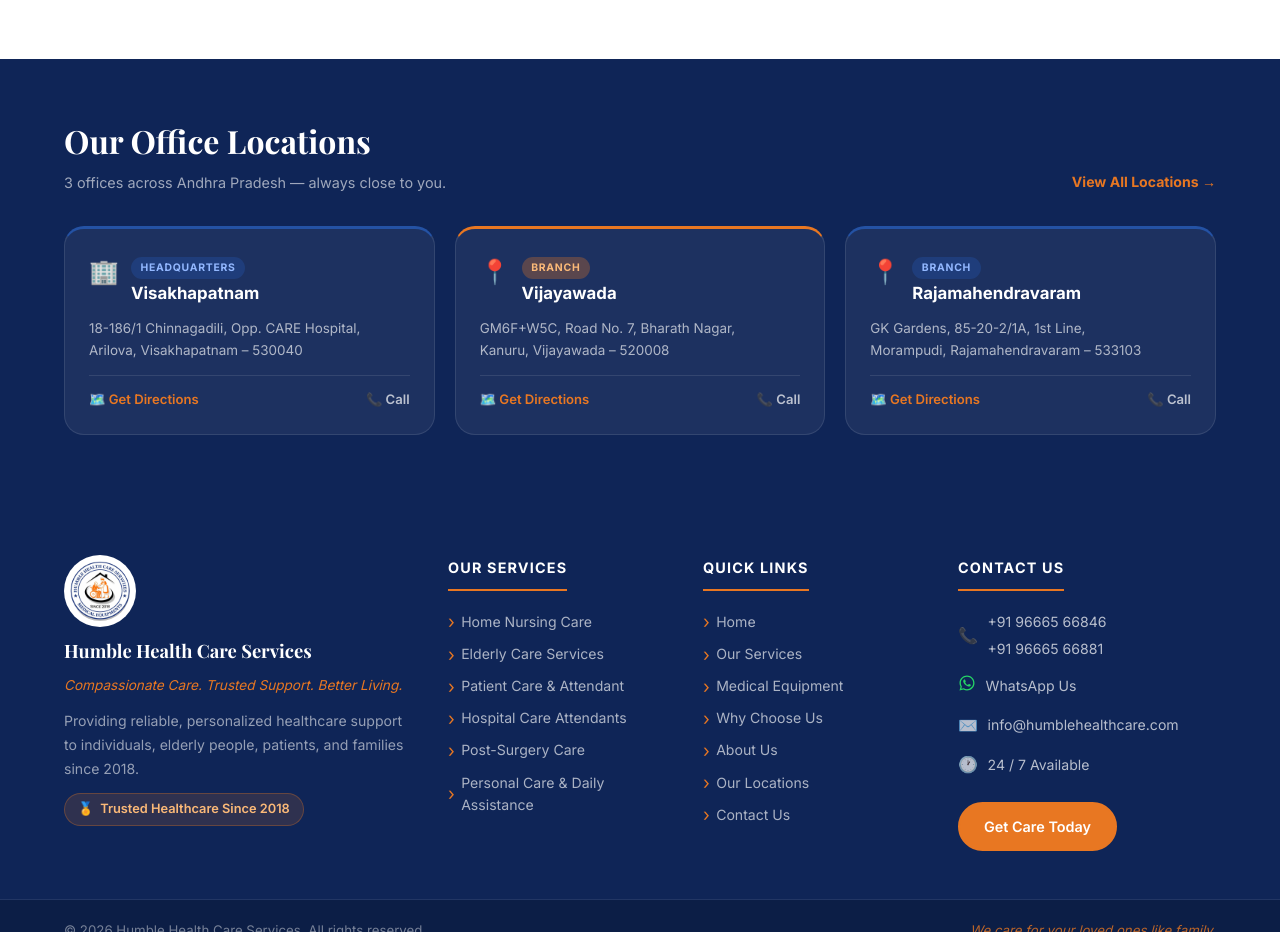
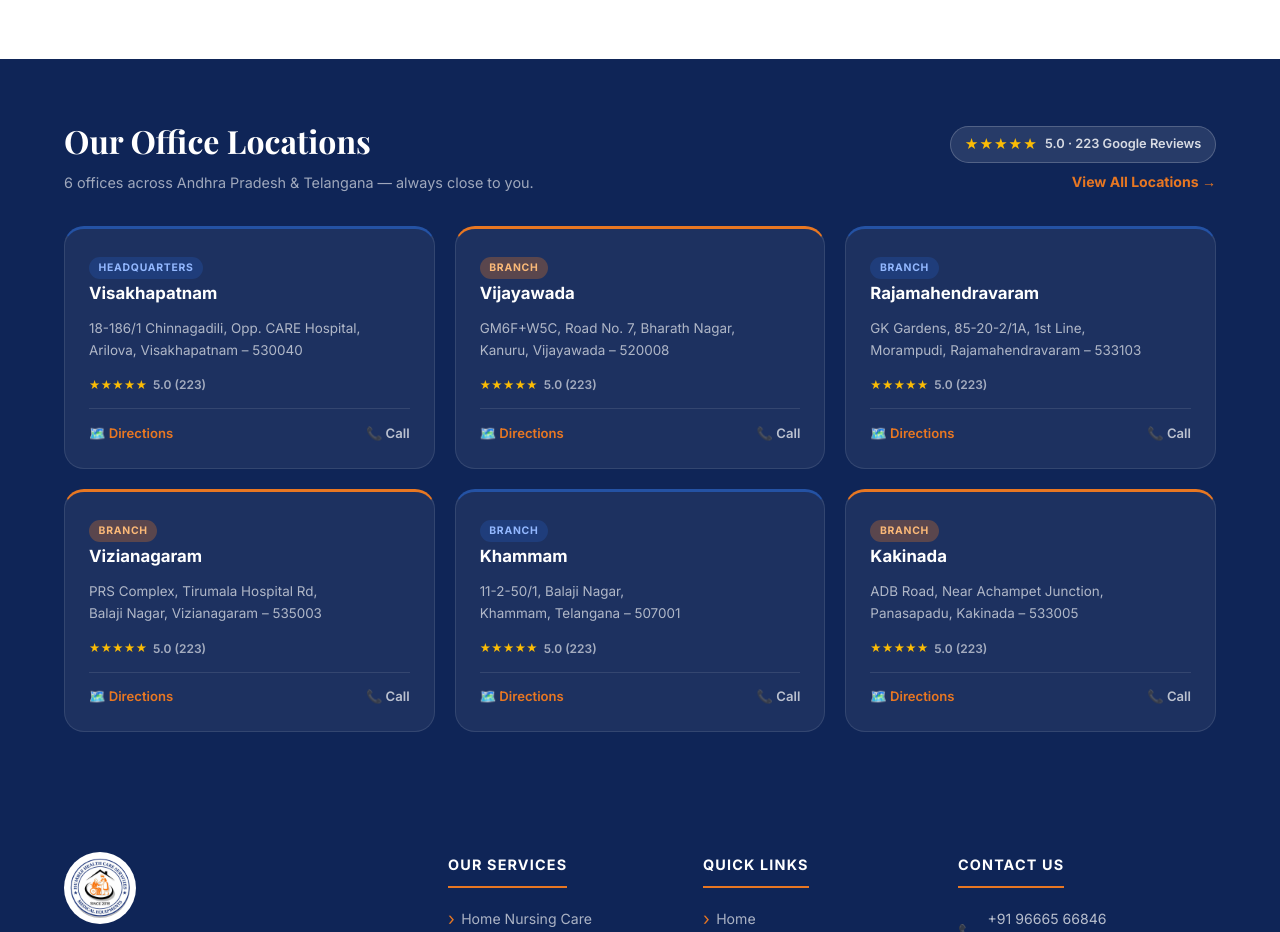
Before and after one commit to Snapbrio321/HumbleHomeCare, a React (Vite) app: page / in a window 1280 px wide. Shown: the part 6280-7212 px from the top of the page. Built offline with nearby package versions, Linux system fonts and the light colour scheme.

Commit message:
feat: add 6 locations (Vizianagaram, Khammam, Kakinada) + 5.0 star 223 reviews on every location card

```diff
--- a/src/components/LocationsStrip.css
+++ b/src/components/LocationsStrip.css
@@ -121,3 +121,53 @@
 @media (max-width: 600px) {
   .ls-grid { grid-template-columns: 1fr; }
 }
+
+/* ── Rating in header ───────────────── */
+.ls-header-right {
+  display: flex;
+  flex-direction: column;
+  align-items: flex-end;
+  gap: .5rem;
+}
+
+.ls-rating-badge {
+  display: inline-flex;
+  align-items: center;
+  gap: .45rem;
+  background: rgba(255,255,255,.1);
+  border: 1px solid rgba(255,255,255,.2);
+  border-radius: 50px;
+  padding: .35rem .85rem;
+  white-space: nowrap;
+}
+
+.ls-stars {
+  color: #FBBC05;
+  font-size: .95rem;
+  letter-spacing: 1px;
+}
+
+.ls-rating-text {
+  font-size: .8rem;
+  font-weight: 600;
+  color: rgba(255,255,255,.82);
+}
+
+/* ── Rating mini on each card ───────── */
+.ls-rating-mini {
+  display: flex;
+  align-items: center;
+  gap: .35rem;
+}
+
+.ls-stars-mini {
+  color: #FBBC05;
+  font-size: .78rem;
+  letter-spacing: .5px;
+}
+
+.ls-rating-mini-text {
+  font-size: .75rem;
+  font-weight: 600;
+  color: rgba(255,255,255,.6);
+}
--- a/src/components/LocationsStrip.jsx
+++ b/src/components/LocationsStrip.jsx
@@ -8,7 +8,6 @@
     address: '18-186/1 Chinnagadili, Opp. CARE Hospital,\nArilova, Visakhapatnam – 530040',
     mapLink: 'https://maps.google.com/?q=18-186/1+Chinnagadili,+Arilova,+Visakhapatnam+530040',
     color: 'blue',
-    icon: '🏢',
   },
   {
     city: 'Vijayawada',
@@ -16,7 +15,6 @@
     address: 'GM6F+W5C, Road No. 7, Bharath Nagar,\nKanuru, Vijayawada – 520008',
     mapLink: 'https://maps.google.com/?q=GM6F+W5C,Kanuru,Vijayawada,Andhra+Pradesh+520008',
     color: 'orange',
-    icon: '📍',
   },
   {
     city: 'Rajamahendravaram',
@@ -24,7 +22,27 @@
     address: 'GK Gardens, 85-20-2/1A, 1st Line,\nMorampudi, Rajamahendravaram – 533103',
     mapLink: 'https://maps.google.com/?q=85-20-2/1A,Morampudi,Rajamahendravaram,Andhra+Pradesh+533103',
     color: 'blue',
-    icon: '📍',
+  },
+  {
+    city: 'Vizianagaram',
+    tag: 'Branch',
+    address: 'PRS Complex, Tirumala Hospital Rd,\nBalaji Nagar, Vizianagaram – 535003',
+    mapLink: 'https://maps.google.com/?q=PRS+Complex,+Tirumala+Hospital+Rd,+Vizianagaram+535003',
+    color: 'orange',
+  },
+  {
+    city: 'Khammam',
+    tag: 'Branch',
+    address: '11-2-50/1, Balaji Nagar,\nKhammam, Telangana – 507001',
+    mapLink: 'https://maps.google.com/?q=11-2-50/1,+Balaji+Nagar,+Khammam,+Telangana+507001',
+    color: 'blue',
+  },
+  {
+    city: 'Kakinada',
+    tag: 'Branch',
+    address: 'ADB Road, Near Achampet Junction,\nPanasapadu, Kakinada – 533005',
+    mapLink: 'https://maps.google.com/?q=ADB+Rd,+Panasapadu,+Kakinada,+Andhra+Pradesh+533005',
+    color: 'orange',
   },
 ];
 
@@ -34,21 +52,22 @@
       <div className="container">
         <div className="ls-header">
           <div>
-            <h2 className="ls-title" id="ls-heading">
-              Our Office Locations
-            </h2>
-            <p className="ls-sub">3 offices across Andhra Pradesh — always close to you.</p>
+            <h2 className="ls-title" id="ls-heading">Our Office Locations</h2>
+            <p className="ls-sub">6 offices across Andhra Pradesh &amp; Telangana — always close to you.</p>
           </div>
-          <Link to="/locations" className="ls-view-all">
-            View All Locations →
-          </Link>
+          <div className="ls-header-right">
+            <div className="ls-rating-badge">
+              <span className="ls-stars">★★★★★</span>
+              <span className="ls-rating-text">5.0 · 223 Google Reviews</span>
+            </div>
+            <Link to="/locations" className="ls-view-all">View All Locations →</Link>
+          </div>
         </div>
 
         <div className="ls-grid">
           {locations.map((loc) => (
             <div key={loc.city} className={`ls-card ls-card--${loc.color}`}>
               <div className="ls-card-top">
-                <span className="ls-icon" aria-hidden="true">{loc.icon}</span>
                 <div>
                   <span className={`ls-tag ls-tag--${loc.color}`}>{loc.tag}</span>
                   <h3 className="ls-city">{loc.city}</h3>
@@ -59,9 +78,13 @@
                   <span key={i}>{line}<br /></span>
                 ))}
               </p>
+              <div className="ls-rating-mini">
+                <span className="ls-stars-mini">★★★★★</span>
+                <span className="ls-rating-mini-text">5.0 (223)</span>
+              </div>
               <div className="ls-card-footer">
                 <a href={loc.mapLink} target="_blank" rel="noopener noreferrer" className="ls-directions">
-                  🗺️ Get Directions
+                  🗺️ Directions
                 </a>
                 <a href="tel:+919666566846" className="ls-call">📞 Call</a>
               </div>
--- a/src/pages/LocationsPage.css
+++ b/src/pages/LocationsPage.css
@@ -220,3 +220,45 @@
   .loc-call-btn, .loc-map-btn { width: 100%; justify-content: center; text-align: center; }
   .loc-hero-stats { gap: .75rem; }
 }
+
+/* ── Google Rating Badge ─────────────── */
+.loc-rating {
+  display: flex;
+  align-items: center;
+  gap: 0.5rem;
+  background: var(--gray-50);
+  border: 1.5px solid var(--gray-200);
+  border-radius: 50px;
+  padding: 0.4rem 0.9rem;
+  width: fit-content;
+  flex-wrap: wrap;
+}
+
+.loc-rating-stars {
+  color: #FBBC05;
+  font-size: 0.95rem;
+  letter-spacing: 1px;
+  line-height: 1;
+}
+
+.loc-rating-score {
+  font-size: 0.9rem;
+  font-weight: 800;
+  color: var(--blue-dark);
+}
+
+.loc-rating-count {
+  font-size: 0.8rem;
+  color: var(--gray-600);
+  font-weight: 500;
+}
+
+.loc-rating-google {
+  display: flex;
+  align-items: center;
+  border-left: 1px solid var(--gray-200);
+  padding-left: 0.5rem;
+  margin-left: 0.1rem;
+  transition: opacity .2s;
+}
+.loc-rating-google:hover { opacity: .75; }
--- a/src/pages/LocationsPage.jsx
+++ b/src/pages/LocationsPage.jsx
@@ -45,6 +45,48 @@
     color: 'blue',
     tag: '',
   },
+  {
+    id: 4,
+    city: 'Vizianagaram',
+    label: 'Branch Office',
+    address: 'PRS Complex, Tirumala Hospital Road,\nNear R.T.C. Complex, Siddarth Nagar,\nBalaji Nagar, Vizianagaram,\nAndhra Pradesh – 535003',
+    phone1: '+91 96665 66846',
+    phone2: '+91 96665 66881',
+    email: 'info@humblehealthcare.com',
+    hours: 'Mon – Sun: 24 / 7 Available',
+    mapLink: 'https://maps.google.com/?q=PRS+Complex,+Tirumala+Hospital+Rd,+near+RTC+Complex,+Siddarth+Nagar,+Balaji+Nagar,+Vizianagaram,+Andhra+Pradesh+535003',
+    mapSrc: 'https://www.google.com/maps/embed?pb=!1m18!1m12!1m3!1d3794.5!2d83.3960!3d18.1190!2m3!1f0!2f0!3f0!3m2!1i1024!2i768!4f13.1!3m3!1m2!1s0x3a3c4a1e1e1e1e1f%3A0x0!2sVizianagaram%2C%20Andhra%20Pradesh!5e0!3m2!1sen!2sin!4v1700000000004!5m2!1sen!2sin',
+    color: 'orange',
+    tag: '',
+  },
+  {
+    id: 5,
+    city: 'Khammam',
+    label: 'Branch Office',
+    address: '11-2-50/1, Balaji Nagar,\nKhammam,\nTelangana – 507001',
+    phone1: '+91 96665 66846',
+    phone2: '+91 96665 66881',
+    email: 'info@humblehealthcare.com',
+    hours: 'Mon – Sun: 24 / 7 Available',
+    mapLink: 'https://maps.google.com/?q=11-2-50/1,+Balaji+Nagar,+Khammam,+Telangana+507001',
+    mapSrc: 'https://www.google.com/maps/embed?pb=!1m18!1m12!1m3!1d3820.0!2d80.1520!3d17.2470!2m3!1f0!2f0!3f0!3m2!1i1024!2i768!4f13.1!3m3!1m2!1s0x3a334ef2b2b2b2b3%3A0x0!2sKhammam%2C%20Telangana!5e0!3m2!1sen!2sin!4v1700000000005!5m2!1sen!2sin',
+    color: 'blue',
+    tag: '',
+  },
+  {
+    id: 6,
+    city: 'Kakinada',
+    label: 'Branch Office',
+    address: 'ADB Road, Near Achampet Junction,\nPanasapadu, Kakinada,\nAndhra Pradesh – 533005',
+    phone1: '+91 96665 66846',
+    phone2: '+91 96665 66881',
+    email: 'info@humblehealthcare.com',
+    hours: 'Mon – Sun: 24 / 7 Available',
+    mapLink: 'https://maps.google.com/?q=ADB+Rd,+near+Achampet+Junction,+Panasapadu,+Kakinada,+Andhra+Pradesh+533005',
+    mapSrc: 'https://www.google.com/maps/embed?pb=!1m18!1m12!1m3!1d3812.0!2d82.2380!3d16.9640!2m3!1f0!2f0!3f0!3m2!1i1024!2i768!4f13.1!3m3!1m2!1s0x3a382b2b2b2b2b2c%3A0x0!2sPanasapadu%2C%20Kakinada%2C%20Andhra%20Pradesh!5e0!3m2!1sen!2sin!4v1700000000006!5m2!1sen!2sin',
+    color: 'orange',
+    tag: '',
+  },
 ];
 
 function OfficeCard({ office, index }) {
@@ -59,6 +101,26 @@
         </div>
         <h2 className="loc-city">{office.city}</h2>
 
+        {/* Google Rating Badge */}
+        <div className="loc-rating">
+          <div className="loc-rating-stars" aria-label="5 star rating">★★★★★</div>
+          <span className="loc-rating-score">5.0</span>
+          <span className="loc-rating-count">(223 Google Reviews)</span>
+          <a
+            href="https://www.google.com/search?q=Humble+Health+Care+Services+reviews"
+            target="_blank"
+            rel="noopener noreferrer"
+            className="loc-rating-google"
+            aria-label="View on Google"
+          >
+            <svg viewBox="0 0 48 48" width="18" height="18" xmlns="http://www.w3.org/2000/svg">
+              <path fill="#EA4335" d="M24 9.5c3.54 0 6.71 1.22 9.21 3.6l6.85-6.85C35.9 2.38 30.47 0 24 0 14.62 0 6.51 5.38 2.56 13.22l7.98 6.19C12.43 13.72 17.74 9.5 24 9.5z"/>
+              <path fill="#4285F4" d="M46.98 24.55c0-1.57-.15-3.09-.38-4.55H24v9.02h12.94c-.58 2.96-2.26 5.48-4.78 7.18l7.73 6c4.51-4.18 7.09-10.36 7.09-17.65z"/>
+              <path fill="#FBBC05" d="M10.53 28.59c-.48-1.45-.76-2.99-.76-4.59s.27-3.14.76-4.59l-7.98-6.19C.92 16.46 0 20.12 0 24c0 3.88.92 7.54 2.56 10.78l7.97-6.19z"/>
+              <path fill="#34A853" d="M24 48c6.48 0 11.93-2.13 15.89-5.81l-7.73-6c-2.15 1.45-4.92 2.3-8.16 2.3-6.26 0-11.57-4.22-13.47-9.91l-7.98 6.19C6.51 42.62 14.62 48 24 48z"/>
+            </svg>
+          </a>
+        </div>
         <div className="loc-detail-list">
           {/* Address */}
           <div className="loc-detail">
@@ -168,9 +230,9 @@
               </p>
             </div>
             <div className="loc-hero-stats">
-              <div className="loc-hero-stat"><span>3</span><small>Locations</small></div>
+              <div className="loc-hero-stat"><span>6</span><small>Locations</small></div>
               <div className="loc-hero-stat"><span>24/7</span><small>Available</small></div>
-              <div className="loc-hero-stat"><span>AP</span><small>Andhra Pradesh</small></div>
+              <div className="loc-hero-stat"><span>⭐5.0</span><small>223 Reviews</small></div>
             </div>
           </div>
         </div>
```
